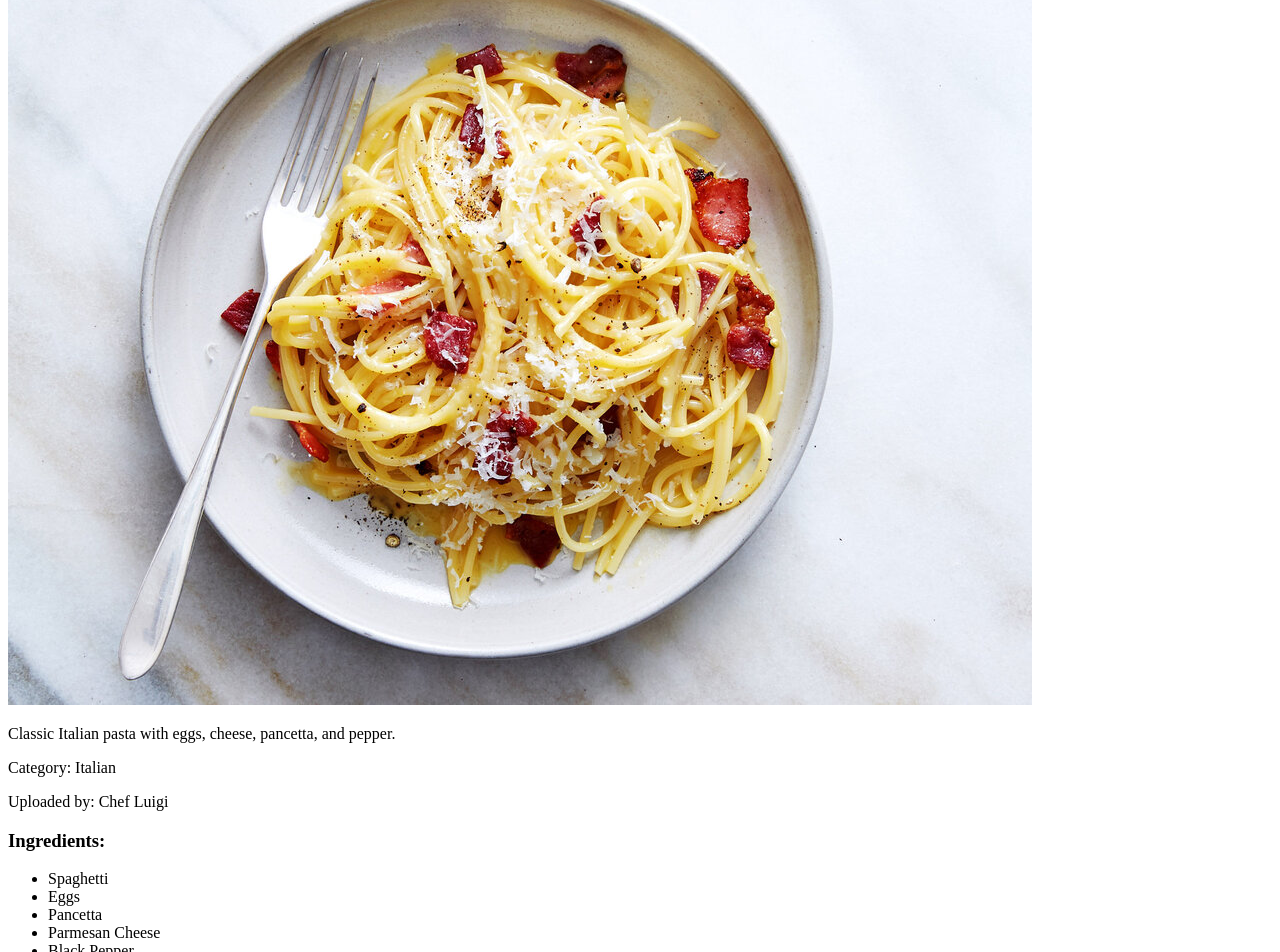
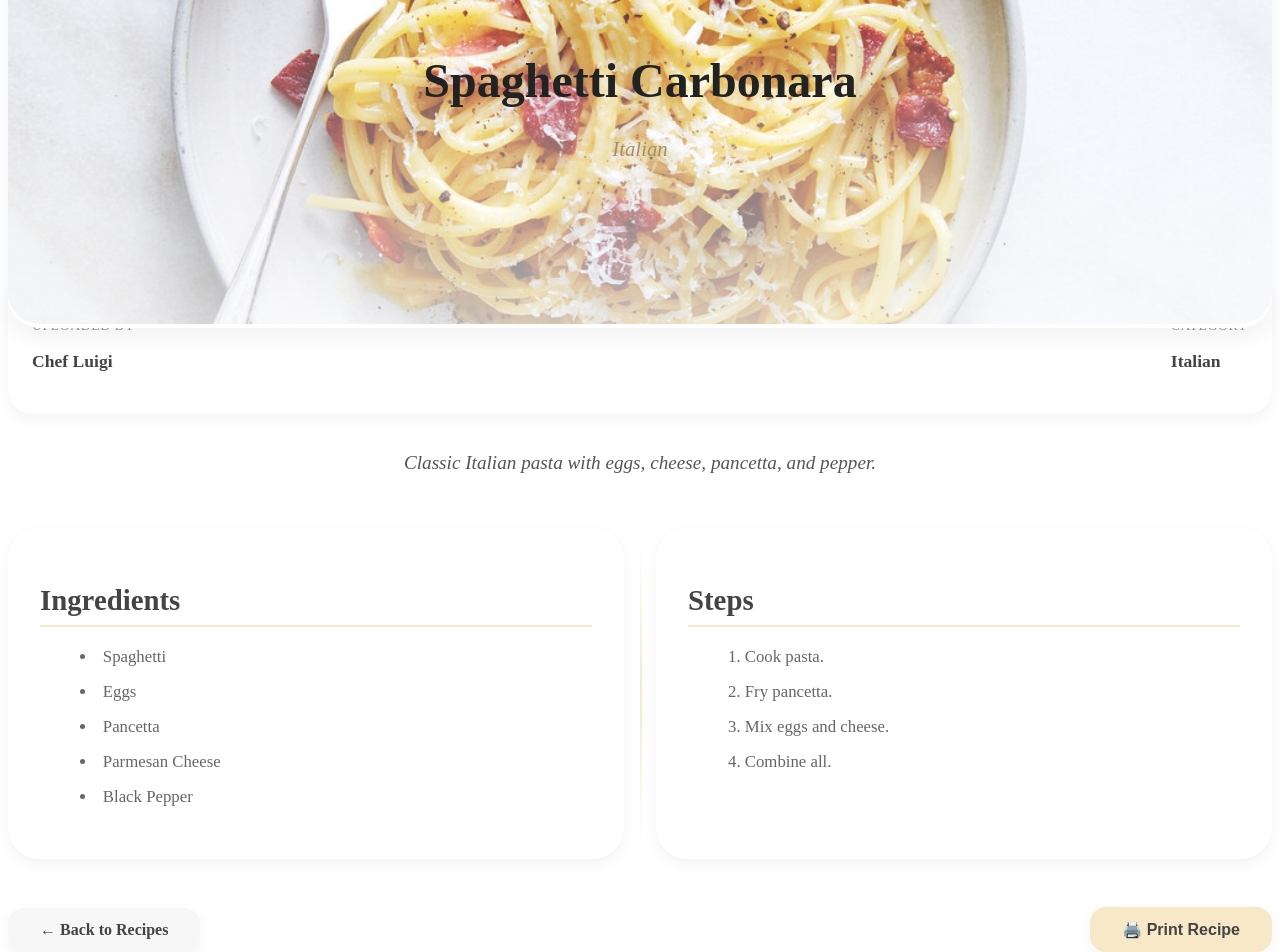
Before and after one commit to swikelanic/tastygram, a React (Create React App) app: page /recipes/1 in a window 1280 px wide. Shown: the part 220-1172 px from the top of the page. Built offline with nearby package versions, Linux system fonts and the light colour scheme.

Commit message:
Updated RecipeDetailPage with new CSS white-themed styling

```diff
--- /dev/null
+++ b/src/pages/RecipeDetailPage.css
@@ -0,0 +1,185 @@
+/* Hero section */
+.recipe-hero {
+  position: relative;
+  border-radius: 2rem;
+  overflow: hidden;
+  box-shadow: 0 10px 20px rgba(0,0,0,0.05);
+  transition: transform 0.5s, box-shadow 0.5s;
+  background-color: #fff;
+}
+.recipe-hero:hover {
+  transform: scale(1.01);
+  box-shadow: 0 15px 30px rgba(0,0,0,0.08);
+}
+.recipe-hero img {
+  width: 100%;
+  height: 450px;
+  object-fit: cover;
+  border-radius: 2rem;
+}
+.recipe-hero-overlay {
+  position: absolute;
+  inset: 0;
+  background: linear-gradient(to top, rgba(255,255,255,0.7), rgba(255,255,255,0));
+  display: flex;
+  flex-direction: column;
+  justify-content: center;
+  align-items: center;
+  text-align: center;
+  padding: 1.5rem;
+}
+.recipe-hero h1 {
+  font-size: 3rem;
+  color: #222;
+  font-weight: 800;
+  margin-bottom: 0.5rem;
+}
+.recipe-hero p {
+  font-size: 1.3rem;
+  color: #a38f6e; /* subtle gold accent */
+  font-style: italic;
+}
+
+/* Info card */
+.recipe-info {
+  background-color: #fff;
+  box-shadow: 0 5px 15px rgba(0,0,0,0.05);
+  border-radius: 1.5rem;
+  padding: 1.5rem;
+  margin-top: -3rem;
+  display: flex;
+  flex-wrap: wrap;
+  justify-content: space-between;
+  gap: 1.5rem;
+}
+.recipe-info div p:first-child {
+  font-size: 0.85rem;
+  text-transform: uppercase;
+  letter-spacing: 0.05em;
+  color: #999;
+}
+.recipe-info div p:last-child {
+  font-size: 1.1rem;
+  font-weight: 600;
+  color: #444;
+}
+
+/* Description */
+.recipe-description {
+  max-width: 50rem;
+  margin: 2rem auto 0 auto;
+  font-size: 1.2rem;
+  font-style: italic;
+  color: #555;
+  line-height: 1.8;
+  text-align: center;
+}
+
+/* Ingredients & Steps */
+.recipe-grid {
+  display: flex;
+  flex-direction: column;
+  gap: 2rem;
+  margin-top: 3rem;
+  position: relative;
+}
+@media(min-width: 640px) {
+  .recipe-grid {
+    display: grid;
+    grid-template-columns: 1fr 1fr;
+  }
+}
+.divider-horizontal {
+  position: absolute;
+  top: 50%;
+  left: 0;
+  width: 100%;
+  height: 2px;
+  background: linear-gradient(to right, #fff, #f7e8c8, #fff);
+}
+.divider-vertical {
+  display: none;
+}
+@media(min-width: 640px) {
+  .divider-horizontal { display: none; }
+  .divider-vertical {
+    display: block;
+    position: absolute;
+    top: 0;
+    bottom: 0;
+    left: 50%;
+    width: 2px;
+    background: linear-gradient(to bottom, #fff, #f7e8c8, #fff);
+    border-radius: 50%;
+  }
+}
+.recipe-section {
+  background-color: #fff;
+  border-radius: 2rem;
+  box-shadow: 0 5px 15px rgba(0,0,0,0.05);
+  padding: 2rem;
+  transition: all 0.3s ease-in-out;
+}
+.recipe-section:hover {
+  box-shadow: 0 8px 25px rgba(0,0,0,0.08);
+}
+.recipe-section h2 {
+  font-size: 1.8rem;
+  font-weight: 700;
+  margin-bottom: 1rem;
+  border-bottom: 2px solid #f7e8c8; /* subtle accent */
+  padding-bottom: 0.5rem;
+  color: #444;
+}
+.recipe-section ul, .recipe-section ol {
+  font-size: 1.05rem;
+  line-height: 1.6;
+  color: #666;
+  list-style-position: inside;
+}
+.recipe-section li {
+  margin-bottom: 0.5rem;
+}
+
+/* Actions */
+.recipe-actions {
+  display: flex;
+  flex-direction: column;
+  gap: 1rem;
+  margin-top: 3rem;
+  align-items: center;
+}
+@media(min-width: 640px) {
+  .recipe-actions {
+    flex-direction: row;
+    justify-content: space-between;
+  }
+}
+.recipe-actions a,
+.recipe-actions button {
+  padding: 0.8rem 2rem;
+  border-radius: 1rem;
+  font-size: 1rem;
+  font-weight: 600;
+  box-shadow: 0 5px 15px rgba(0,0,0,0.05);
+  transition: all 0.3s ease-in-out;
+  cursor: pointer;
+  border: none;
+}
+.recipe-actions a {
+  background-color: #f7f7f7;
+  color: #444;
+  text-decoration: none;
+}
+.recipe-actions a:hover {
+  background-color: #eaeaea;
+  box-shadow: 0 8px 20px rgba(0,0,0,0.07);
+}
+.recipe-actions button {
+  background-color: #f7e8c8; /* subtle accent */
+  color: #444;
+}
+.recipe-actions button:hover {
+  background-color: #f3ddb0;
+  box-shadow: 0 8px 20px rgba(0,0,0,0.07);
+}
--- a/src/pages/RecipeDetailPage.tsx
+++ b/src/pages/RecipeDetailPage.tsx
@@ -1,6 +1,7 @@
-import React from 'react';
-import { useParams, Link } from 'react-router-dom';
-import { Recipe } from '../types';
+import React from "react";
+import { useParams, Link } from "react-router-dom";
+import { Recipe } from "../types";
+import './RecipeDetailPage.css';
 
 interface RecipeDetailPageProps {
   recipes: Recipe[];
@@ -10,59 +11,87 @@ const RecipeDetailPage: React.FC<RecipeDetailPageProps> = ({ recipes }) => {
   const { id } = useParams<{ id: string }>();
   const recipe = recipes.find((r) => r.id === id);
 
-  if (!recipe)
-    return (
-      <p className="text-red-600 text-center mt-6">Recipe not found</p>
-    );
+  // Debugging
+  console.log("RecipeDetailPage component rendered");
+  console.log("Route param id:", id);
+  console.log("Loaded recipe:", recipe?.title);
 
-  // Split steps by newline for numbered display
-  const stepList = recipe.steps.split('\n').filter((s) => s.trim() !== '');
+  if (!recipe) {
+    return <p className="recipe-not-found">Recipe not found</p>;
+  }
 
-  // Calculate hours and minutes from cookingTime (in minutes)
+  const stepList = recipe.steps?.split(/\.|\n/).map((s) => s.trim()).filter((s) => s.length > 0) ?? [];
   const hours = recipe.cookingTime ? Math.floor(recipe.cookingTime / 60) : 0;
   const minutes = recipe.cookingTime ? recipe.cookingTime % 60 : 0;
 
   return (
-    <div className="max-w-3xl mx-auto bg-yellow-100 p-6 rounded shadow mt-6">
-      <h1 className="text-3xl font-bold text-yellow-900 mb-4">{recipe.title}</h1>
+    <main className="recipe-page">
+      {/* Hero Section */}
+      <div className="recipe-hero">
+        {recipe.imageUrl ? (
+          <img src={recipe.imageUrl} alt={recipe.title} />
+        ) : (
+          <div className="recipe-hero-noimage">No image available</div>
+        )}
+        <div className="recipe-hero-overlay">
+          <h1>{recipe.title}</h1>
+          <p>{recipe.category || "Uncategorized"}</p>
+        </div>
+      </div>
 
-      {recipe.imageUrl && (
-        <img
-          src={recipe.imageUrl}
-          alt={recipe.title}
-          className="w-full rounded mb-4"
-        />
-      )}
+      {/* Info Card */}
+      <div className="recipe-info">
+        <div>
+          <p>Uploaded by</p>
+          <p>{recipe.author || "Anonymous"}</p>
+        </div>
+        {recipe.cookingTime && (
+          <div>
+            <p>Cooking Time</p>
+            <p>{hours > 0 ? `${hours}h ` : ""}{minutes} min</p>
+          </div>
+        )}
+        <div>
+          <p>Category</p>
+          <p>{recipe.category || "Uncategorized"}</p>
+        </div>
+      </div>
 
-      {recipe.description && <p className="mb-4 text-yellow-800">{recipe.description}</p>}
+      {/* Description */}
+      {recipe.description && <p className="recipe-description">{recipe.description}</p>}
 
-      <p className="text-sm text-yellow-700 mb-2">Category: {recipe.category}</p>
-      <p className="text-sm text-yellow-700 mb-4">Uploaded by: {recipe.author}</p>
+      {/* Ingredients & Steps */}
+      <div className="recipe-grid">
+        <div className="divider-horizontal"></div>
+        <div className="divider-vertical"></div>
 
-      {recipe.cookingTime && (
-        <p className="font-semibold mb-4">
-          Total Cooking Time: {hours > 0 ? `${hours}h ` : ''}{minutes}min
-        </p>
-      )}
+        {/* Ingredients */}
+        <section className="recipe-section">
+          <h2>Ingredients</h2>
+          {recipe.ingredients.length > 0 ? (
+            <ul>{recipe.ingredients.map((ing, idx) => <li key={idx}>{ing}</li>)}</ul>
+          ) : (
+            <p>No ingredients listed.</p>
+          )}
+        </section>
 
-      <h3 className="text-xl font-semibold mb-2">Ingredients:</h3>
-      <ul className="list-disc list-inside mb-4">
-        {recipe.ingredients.map((ing, idx) => (
-          <li key={idx}>{ing}</li>
-        ))}
-      </ul>
+        {/* Steps */}
+        <section className="recipe-section">
+          <h2>Steps</h2>
+          {stepList.length > 0 ? (
+            <ol>{stepList.map((step, idx) => <li key={idx}>{step}.</li>)}</ol>
+          ) : (
+            <p>No steps provided.</p>
+          )}
+        </section>
+      </div>
 
-      <h3 className="text-xl font-semibold mb-2">Steps:</h3>
-      <ol className="list-decimal list-inside mb-4">
-        {stepList.map((step, idx) => (
-          <li key={idx}>{step}</li>
-        ))}
-      </ol>
-
-      <Link to="/recipes" className="underline text-yellow-800 mt-6 block">
-        Back to Recipes
-      </Link>
-    </div>
+      {/* Actions */}
+      <div className="recipe-actions">
+        <Link to="/recipes">← Back to Recipes</Link>
+        <button onClick={() => window.print()}>🖨️ Print Recipe</button>
+      </div>
+    </main>
   );
 };
 
```
